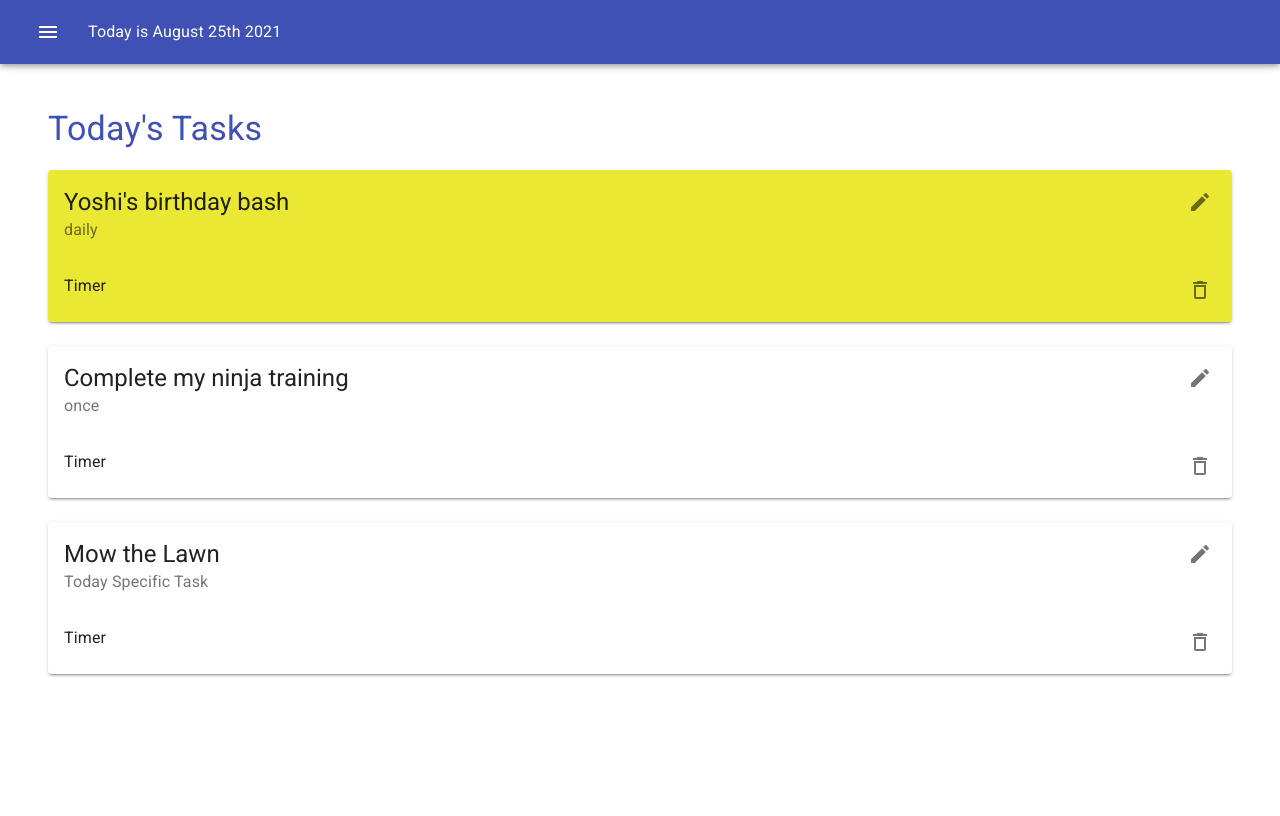
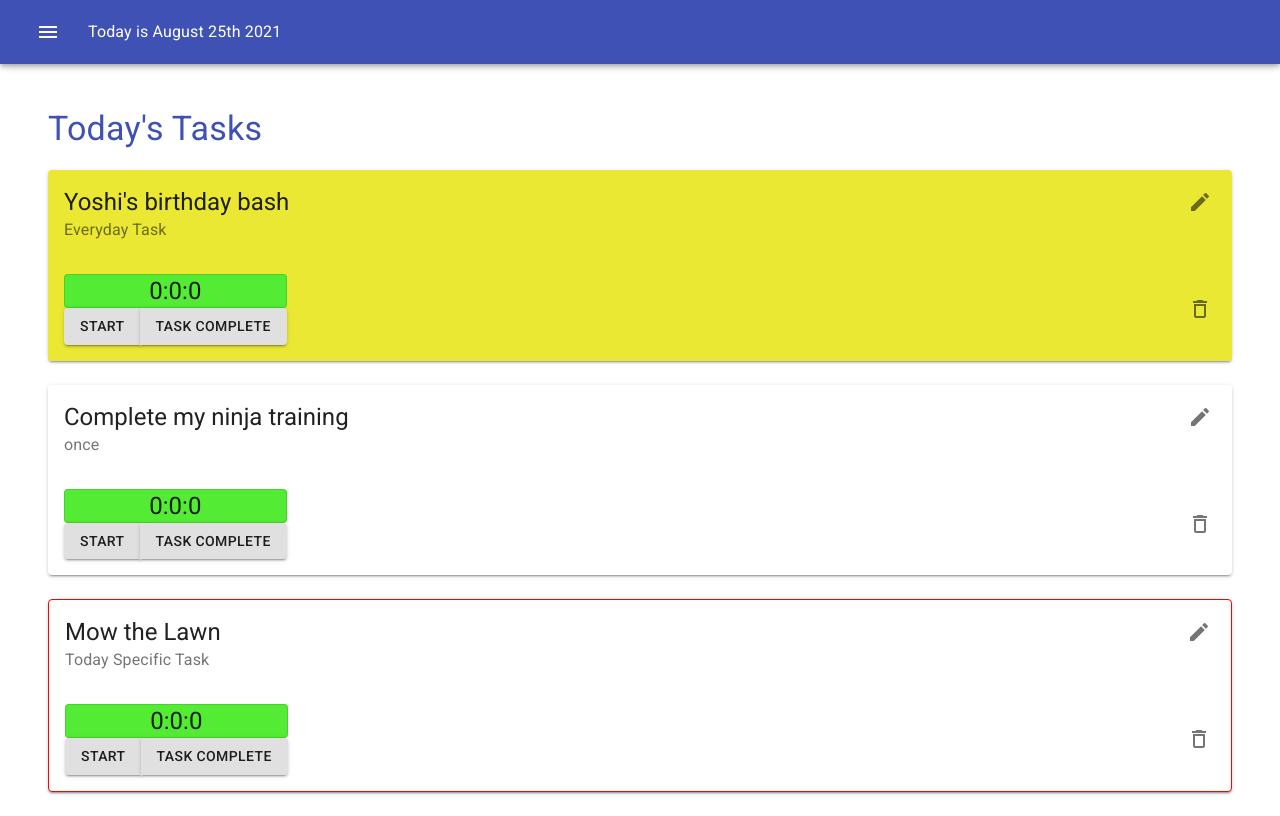
Before and after one commit to denn15law/ready-set-do, a React (Create React App) app: page / in a window 1280 px wide. Built offline with nearby package versions, Linux system fonts and the light colour scheme; data requests are answered from the project's data file.

Commit message:
timer version 1

```diff
--- a/data/db.json
+++ b/data/db.json
@@ -2,7 +2,7 @@
   "notes": [
     {
       "title": "Yoshi's birthday bash",
-      "category": "daily",
+      "category": "Everyday Task",
       "timerCategory": "auto",
       "id": 1
     },
--- a/src/components/Layout.jsx
+++ b/src/components/Layout.jsx
@@ -75,7 +75,6 @@ export default function Layout({children}) {
 
     const history = useHistory()
     const classes = useStyles()
-    const theme = useTheme()
     const [open, setOpen] = useState(false)
 
     const handleDrawerOpen = () => {
--- a/src/components/TaskCard.jsx
+++ b/src/components/TaskCard.jsx
@@ -1,12 +1,18 @@
 import { Card, CardActions, CardContent, CardHeader, IconButton, makeStyles, Typography } from '@material-ui/core'
 import React from 'react'
 import {DeleteOutlined, Edit} from '@material-ui/icons'
+import Timer from './Timer'
 
 const useStyles = makeStyles({
     test:{
         backgroundColor: (note) =>{
-            if (note.category == 'daily'){
+            if (note.category == 'Everyday Task'){
                 return '#ebe834'
+            }
+        },
+        border: (note) =>{
+            if (note.category == 'Today Specific Task'){
+                return '1px solid red'
             }
         }
     },
@@ -37,9 +43,7 @@ export const TaskCard = ({note, handleDelete}) => {
                 <div className = {classes.flex}>
 
                     <CardContent>
-                        <Typography>
-                            Timer
-                        </Typography>
+                        <Timer/>
                     </CardContent>
                     <CardActions>
                         <IconButton onClick = {() => handleDelete(note.id)}>
--- a/src/components/Timer.jsx
+++ b/src/components/Timer.jsx
@@ -0,0 +1,56 @@
+import { Button, ButtonGroup, makeStyles, Paper, Typography } from '@material-ui/core'
+import React, { useState } from 'react'
+
+
+const useStyles = makeStyles({
+    bg: {
+        backgroundColor: '#53eb34'
+    },
+    timer:{
+        display: 'flex',
+        justifyContent: 'center'
+    }
+})
+export default function Timer() {
+
+    const classes = useStyles()
+
+    const [time, setTime] = useState({
+        s: 0,
+        m: 0,
+        h: 0
+    })
+
+    const [runTime, setRunTime] = useState(false)
+
+    return (
+        <>
+        <Paper
+            variant= 'outlined'
+            elevation = {2}
+            className = {classes.bg}>
+                <div className = {classes.timer}>
+                    <Typography
+                        variant = 'h5'
+                        >
+                        {time.h}:{time.m}:{time.s}
+                    </Typography>
+
+                </div>
+        </Paper>
+        <ButtonGroup>
+            <Button
+            variant = 'contained'
+            onClick = {() => setRunTime(true)}>
+                Start
+            </Button>
+            <Button
+            variant = 'contained'
+            onClick = {() => setRunTime(false)}>
+                Task Complete
+            </Button>
+
+        </ButtonGroup>
+        </>
+    )
+}
```
